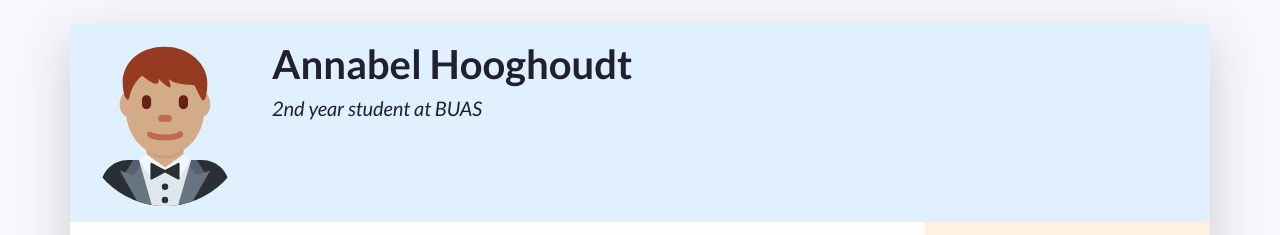
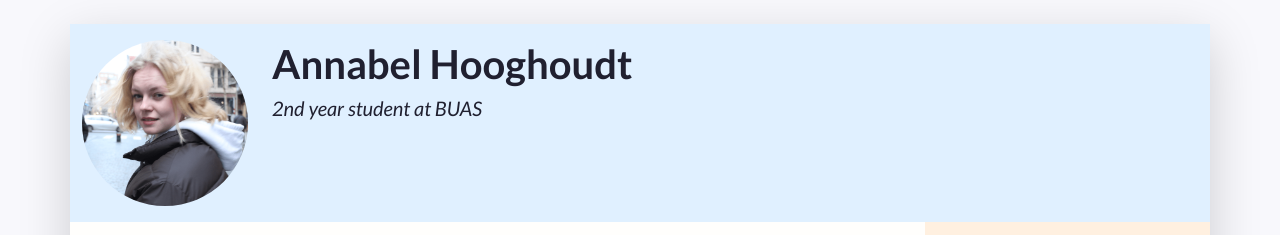
Before and after one commit to AnnabelHooghoudt/CV_redo, a plain HTML site: page index.html in a window 1280 px wide. Shown: the top 235 px of the page. Drawn offline with nearby package versions, Linux system fonts and the light colour scheme.

Commit message:
change portrait

```diff
--- a/index.html
+++ b/index.html
@@ -48,7 +48,7 @@
             "w-100" makes sure the image takes the full width of the column it's in
             "rounded-circle" cuts a circle around the image
           -->
-          <img class="w-100 rounded-circle my-3" src="images/portrait.svg" alt="Portrait of Firstname Lastname" width="160">
+          <img class="w-100 rounded-circle my-3" src="images/Prachtfoto.png" alt="Portrait of Firstname Lastname" width="160">
         </div>
         <!--
           A container to wrap around your name and tagline. Full-width at small size, then columns of increasing size.
```
Also changed, not shown: images/Foto.png (added), images/Prachtfoto.png (added), 2 other files.
